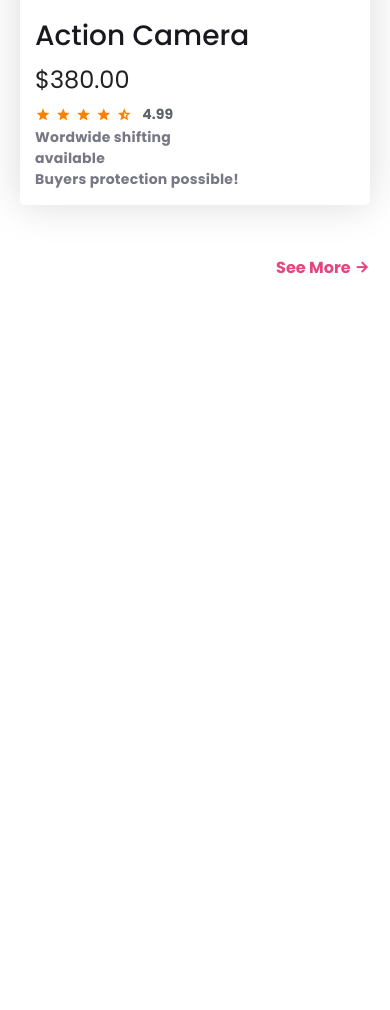
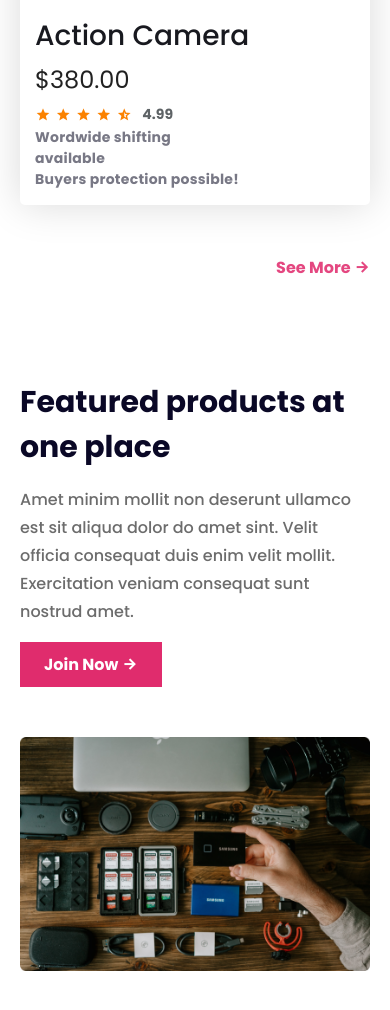
Before and after one commit to borhansiddque/influencer-gear, a plain HTML site: page index.html in a window 390 px wide. Shown: the part 5864-6874 px from the top of the page. Before the commit the page ends 6144 px from the top, so only its background shows below. Drawn offline with nearby package versions, Linux system fonts and the light colour scheme.

Commit message:
Module 11 Practice - Influencer Website Featured Products Section Style and Responsive Done

```diff
--- a/index.html
+++ b/index.html
@@ -262,6 +262,17 @@
                     <a href="">See More <i class="ri-arrow-right-line"></i></a>
                 </div>
             </section>
+            <!-- Featured Products Section -->
+            <section class="featured-product">
+                <div class="featured-product-img">
+                    <img src="./images/gear.png" alt="">
+                </div>
+                <div class="featured-product-content">
+                    <h2 class="featured-product-title">Featured products at one place</h2>
+                    <p class="featured-product-desc">Amet minim mollit non deserunt ullamco est sit aliqua dolor do amet sint. Velit officia consequat duis enim velit mollit. Exercitation veniam consequat sunt nostrud amet.</p>
+                    <button class="btn">Join Now <i class="ri-arrow-right-line"></i></button>
+                </div>
+            </section>
         </div>
     </main>
 </body>
--- a/styles/responsive.css
+++ b/styles/responsive.css
@@ -55,6 +55,27 @@
     .popular-card-container {
         grid-template-columns:  1fr;
     }
+
+    .featured-product {
+        gap: 50px;
+        flex-direction: column-reverse;
+    }
+
+    .featured-product-img {
+        width: 100%;
+    }
+
+    .featured-product-content {
+        width: 100%;
+    }
+
+    .featured-product-title {
+        font-size: 30px;
+    }
+
+    .featured-product-desc {
+        font-weight: 500;
+    }
 }
 
 @media screen and (min-width: 577px) and (max-width: 768px) {
@@ -86,6 +107,19 @@
         grid-template-columns: repeat(2, 1fr);
     }
 
+    .featured-product {
+        gap: 50px;
+        flex-direction: column-reverse;
+    }
+
+    .featured-product-img {
+        width: 100%;
+    }
+
+    .featured-product-content {
+        width: 100%;
+    }
+
 }
 
 @media screen and (min-width: 769px) and (max-width: 992px) {
@@ -109,6 +143,22 @@
     .popular-card-container {
         grid-template-columns: repeat(2, 1fr);
     }
+
+    .featured-product {
+        gap: 50px;
+    }
+
+    .featured-product-img {
+        width: 50%;
+    }
+
+    .featured-product-content {
+        width: 50%;
+    }
+
+    .featured-product-title {
+        font-size: 30px;
+    }
 }
 
 @media screen and (min-width: 992px) and (max-width: 1280px) {
@@ -128,4 +178,12 @@
     .sponsors-section {
         width: 100%;
     }
+
+    .featured-product {
+        gap: 50px;
+    }
+
+    .featured-product-img {
+        width: 50%;
+    }
 }
--- a/styles/style.css
+++ b/styles/style.css
@@ -230,3 +230,39 @@ header {
     font-size: 16px;
     font-weight: 700;
 }
+
+/* Featured Product Section */
+
+.featured-product {
+    display: flex;
+    align-items: center;
+    justify-content: center;
+    gap: 100px;
+    margin: 100px 0px;
+}
+
+.featured-product-img {
+    width: 30%;
+}
+
+.featured-product-img img {
+    width: 100%;
+}
+
+.featured-product-content {
+    width: 40%;
+}
+
+.featured-product-title {
+    color: #0A0826;
+    font-size: 38px;
+    font-weight: 700;
+}
+
+.featured-product-desc {
+    color: #6C6C6C;
+    font-size: 16px;
+    font-weight: 700;
+    line-height: 28px;
+    margin: 16px 0px;
+}
```
